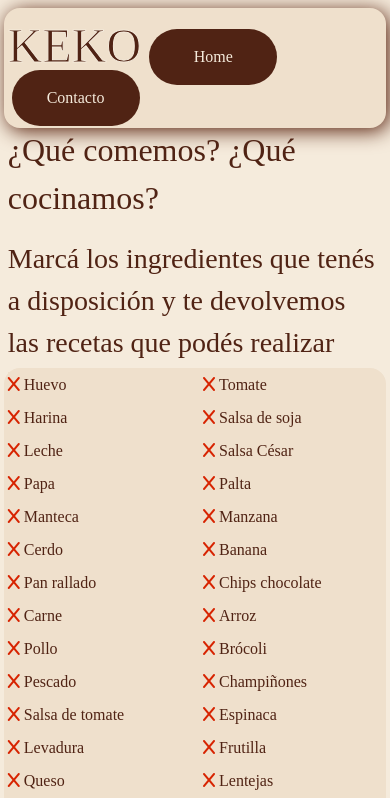
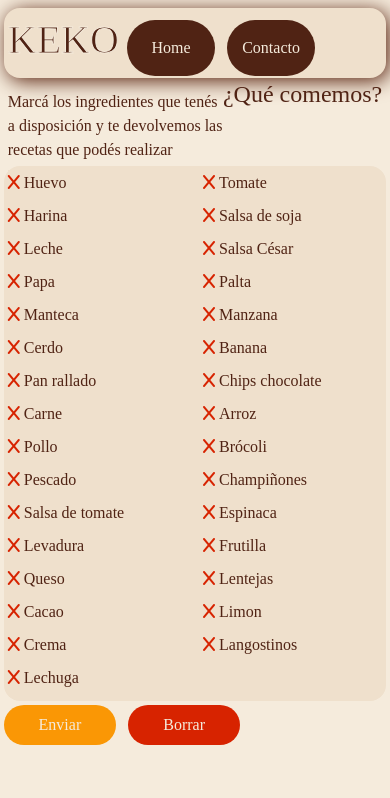
Before and after one commit to ramazayat/proyecto_grupo_2, a plain HTML site: page index.html in a window 390 px wide. Shown: the top 798 px of the page. Drawn offline with nearby package versions, Linux system fonts and the light colour scheme.

Commit message:
Continuamos con la logica y el responsive

```diff
--- a/index.html
+++ b/index.html
@@ -25,9 +25,9 @@
             KEKO
         </p>
 
-        <div class="inline">
+        <div id="h&c" class="inline">
           <button class="butt-menu butt-agrandar">
-            <a href="#">
+            <a href="#" >
                 Home
             </a>
           </button>
@@ -41,7 +41,7 @@
       </div>
 
       <p id="slogan" class="dere">
-        ¿Qué comemos? ¿Qué cocinamos?
+        ¿Qué comemos?
       </p>
 
     </div>
--- a/logica.js
+++ b/logica.js
@@ -5,7 +5,7 @@ const purePapa = [2,3,4];
 const listaRecetas = [[bizcocho, 0, "Bizcocho",2], [tortillaPapa, 0, "Tortilla de Papa",2], [galletitasManteca, 0, "Galletitas de Manteca",4], [purePapa, 0, "Puré de Papa",3]];
 const ingredientesUsuario=[];
 
-function ingrediente_click(idIngrediente){
+/*function ingrediente_click(idIngrediente){
 	if($("#"+idIngrediente).is(":checked")){
 		agregarIngrediente(idIngrediente);
 	}
@@ -17,7 +17,26 @@ function ingrediente_click(idIngrediente){
 function agregarIngrediente(id){
 	ingredientesUsuario.push(id);
 }
+*/
 
+function ingrediente_click(idIngrediente){
+    // Obtener el checkbox por su id
+    var checkbox = document.getElementById(idIngrediente);
+
+    // Verificar el estado del checkbox
+    if (checkbox.checked) {
+      // Checkbox marcado: agregar elemento al arreglo
+      ingredientesUsuario.push(idIngrediente);
+      console.log(ingredientesUsuario);
+    } else {
+      // Checkbox desmarcado: remover elemento del arreglo
+      var index = ingredientesUsuario.indexOf("idIngrediente");
+      if (index > -1) {
+        ingredientesUsuario.splice(index, 1);
+        console.log(ingredientesUsuario);
+      }
+    }
+}
 
 function ingredientesFaltantes(receta, busqueda){
 	var cantIngFaltantes=0;
--- a/style.css
+++ b/style.css
@@ -12,6 +12,7 @@ body{
     z-index: 1;
     box-shadow: 3px 3px 20px #57200c;
     margin: 0.5em 1% ;
+
 }
 
 #Menu a{
@@ -28,12 +29,15 @@ body{
     margin-bottom: -2%;
 }
 
+
 #slogan{
     display: inline-block;
-    font-size: 2em;
+    font-size: 2.5em;
     font-family: cooper std;
     color: #502314;
 }
+
+
 
 .dere{
     float: right;
@@ -277,3 +281,22 @@ body{
     border: none;
     border-radius: 1em;
 }
+
+
+@media   (max-width: 800px) {
+    #slogan{
+        font-size: 1.5em;
+    }
+    .butt-menu{
+        width: 5.5em;
+    }
+    #exp{
+        font-size: 1em;
+    }
+}
+
+@media   (max-width: 714px) {
+    #KEKO{
+        font-size: 2.5em;
+    }
+}
```
